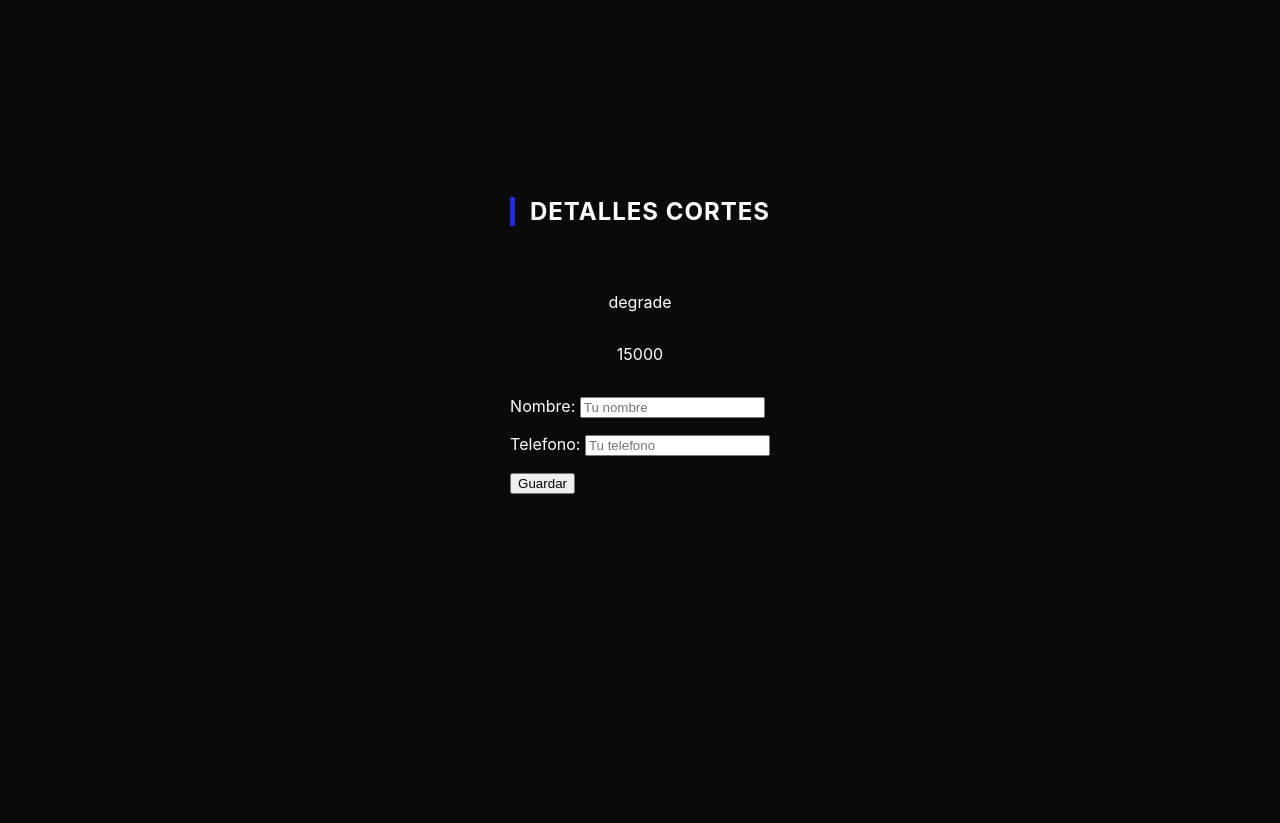
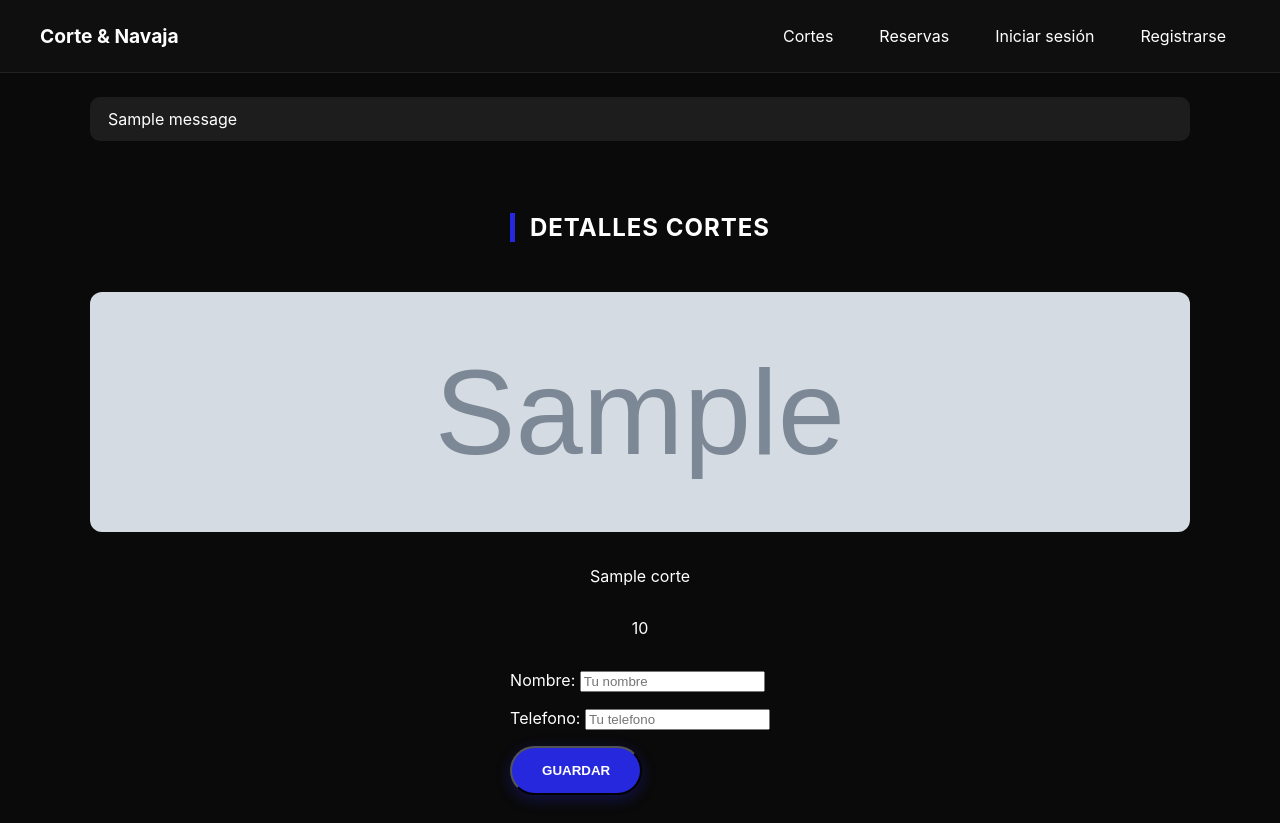
Before and after one commit to IvanDanielEscobar/corte-navaja, a Django app: page /corte-detail/1/ in a window 1280 px wide. Before the commit the page ends 494 px from the top, so only its background shows below. Run offline with Django 4.2, Linux system fonts and the light colour scheme; data comes from the database, SQL or seed files in the repository; tables that the repository leaves empty hold one stand-in row (values such as "Sample post"); grey boxes marked "Sample" are stand-in pictures; one stand-in notice (Sample message) is shown.

Commit message:
cambios para tp3

```diff
--- a/corte/models.py
+++ b/corte/models.py
@@ -2,8 +2,9 @@ from django.db import models
 
 class Corte(models.Model):
     name = models.CharField(max_length=100)
-    precio =models.IntegerField()
-    descripcion =models.TextField(max_length=250)
+    precio = models.IntegerField()
+    descripcion = models.TextField(max_length=250)
+    imagen = models.ImageField(upload_to='cortes/', null=True, blank=True)
 
     def __str__(self):
         return f'{self.id} - {self.name}'
--- a/corte/templates/corte/base.html
+++ b/corte/templates/corte/base.html
@@ -7,12 +7,34 @@
     <meta name="viewport" content="width=device-width, initial-scale=1.0">
     <link rel="stylesheet" href="{% static 'css/style.css' %}">
 
-    <title>Corte</title>
+    <title>Corte & Navaja</title>
 </head>
 <body>
+    <header class="site-header">
+        <nav class="nav-bar">
+            <a class="logo" href="{% url 'bienvenida' %}">Corte & Navaja</a>
+            <div class="nav-links">
+                <a href="{% url 'corte' %}">Cortes</a>
+                <a href="{% url 'lista_reservas' %}">Reservas</a>
+                {% if user.is_authenticated %}
+                    <span class="nav-user">Hola, {{ user.username }}</span>
+                    <a href="{% url 'logout' %}">Cerrar sesión</a>
+                {% else %}
+                    <a href="{% url 'login' %}">Iniciar sesión</a>
+                    <a href="{% url 'register' %}">Registrarse</a>
+                {% endif %}
+            </div>
+        </nav>
+    </header>
     <main class="container">
-        {%block body%}
-        {%endblock%}
+        {% if messages %}
+            <section class="messages">
+                {% for message in messages %}
+                    <div class="message {{ message.tags }}">{{ message }}</div>
+                {% endfor %}
+            </section>
+        {% endif %}
+        {% block body %}{% endblock %}
     </main>
 </body>
 </html>
--- a/corte/templates/corte/corte_detail.html
+++ b/corte/templates/corte/corte_detail.html
@@ -3,13 +3,16 @@
 {%block body%}
 <section class="corte-detalles">
     <h2 class="titulo-seccion">Detalles cortes</h2>
+    {% if corte.imagen %}
+        <img src="{{ corte.imagen.url }}" alt="{{ corte.name }}" class="detalle-imagen">
+    {% endif %}
     <p class="detalle-nombre">{{ corte.name }}</p>
     <p class="detalle-precio">{{ corte.precio }}</p>
 
     <form method="POST">
         {% csrf_token %}
         {{ form.as_p }}
-        <button type="submit">Guardar</button>
+        <button type="submit" class="btn-reserva">Guardar</button>
     </form>
 
 </section>
--- a/corte_y_navaja/urls.py
+++ b/corte_y_navaja/urls.py
@@ -16,9 +16,15 @@ Including another URLconf
 """
 from django.contrib import admin
 from django.urls import path, include
+from django.conf import settings
+from django.conf.urls.static import static
 
 urlpatterns = [
     path('admin/', admin.site.urls),
+    path('accounts/', include('django.contrib.auth.urls')),
+    path('', include('usuarios.urls')),
     path('', include('corte.urls')),
+]
 
-]
+if settings.DEBUG:
+    urlpatterns += static(settings.MEDIA_URL, document_root=settings.MEDIA_ROOT)
--- a/static/css/style.css
+++ b/static/css/style.css
@@ -26,6 +26,108 @@ h1, h2 {
 a {
     color: inherit;
     text-decoration: none;
+}
+
+.site-header {
+    background: rgba(15, 15, 15, 0.95);
+    border-bottom: 1px solid rgba(255, 255, 255, 0.08);
+}
+
+.nav-bar {
+    max-width: 1200px;
+    margin: 0 auto;
+    display: flex;
+    justify-content: space-between;
+    align-items: center;
+    padding: 18px 20px;
+}
+
+.logo {
+    color: var(--blanco);
+    font-size: 1.2rem;
+    font-weight: bold;
+}
+
+.nav-links {
+    display: flex;
+    gap: 18px;
+    align-items: center;
+}
+
+.nav-links a {
+    padding: 8px 14px;
+    border-radius: 8px;
+    transition: background 0.2s ease;
+}
+
+.nav-links a:hover {
+    background: rgba(255, 255, 255, 0.08);
+}
+
+.nav-user {
+    color: var(--magenta);
+    font-weight: 600;
+}
+
+.container {
+    max-width: 1100px;
+    padding: 24px;
+    margin: 0 auto;
+}
+
+.messages {
+    margin-bottom: 18px;
+}
+
+.message {
+    padding: 12px 18px;
+    border-radius: 10px;
+    margin-bottom: 10px;
+    background: rgba(255, 255, 255, 0.08);
+}
+
+.message.error {
+    border: 1px solid #e74c3c;
+}
+
+.auth-form-container {
+    max-width: 520px;
+    margin: 60px auto;
+    padding: 34px;
+    border: 1px solid rgba(255,255,255,0.12);
+    border-radius: 16px;
+    background: rgba(255,255,255,0.03);
+}
+
+.auth-form-container h1 {
+    margin-bottom: 24px;
+    font-size: 2rem;
+}
+
+.auth-form p {
+    margin-bottom: 18px;
+}
+
+.auth-form input {
+    width: 100%;
+    padding: 12px 14px;
+    border-radius: 10px;
+    background: rgba(255,255,255,0.08);
+    border: 1px solid rgba(255,255,255,0.12);
+    color: var(--blanco);
+}
+
+.auth-form button {
+    margin-top: 12px;
+}
+
+.detalle-imagen,
+.corte-image {
+    width: 100%;
+    border-radius: 12px;
+    margin-bottom: 18px;
+    object-fit: cover;
+    max-height: 240px;
 }
 
 /* --- BIENVENIDA --- */
--- /dev/null
+++ b/usuarios/urls.py
@@ -0,0 +1,6 @@
+from django.urls import path
+from . import views
+
+urlpatterns = [
+    path('register/', views.registrarse, name='register'),
+]
--- a/usuarios/views.py
+++ b/usuarios/views.py
@@ -11,7 +11,7 @@ def registrarse(request):
         if form.is_valid():
             usuario = form.save()
             login(request, usuario)
-            return redirect('tareas')
+            return redirect('bienvenida')
     else:
         form = UsuarioPersonalizadoForm()
     return render(request, 'registration/register.html', {"form":form})
```
Also changed, not shown: corte/templates/corte/corte.html (+5 -4 lines), corte_y_navaja/settings.py (+12 -12 lines), templates/registration/login.html (+12 -16 lines), templates/registration/register.html (+12 -15 lines), corte/migrations/0007_remove_reserva_is_active_corte_imagen.py (added), db.sqlite3, media/users_fp/images.jpg (added), usuarios/migrations/0001_initial.py (added).
